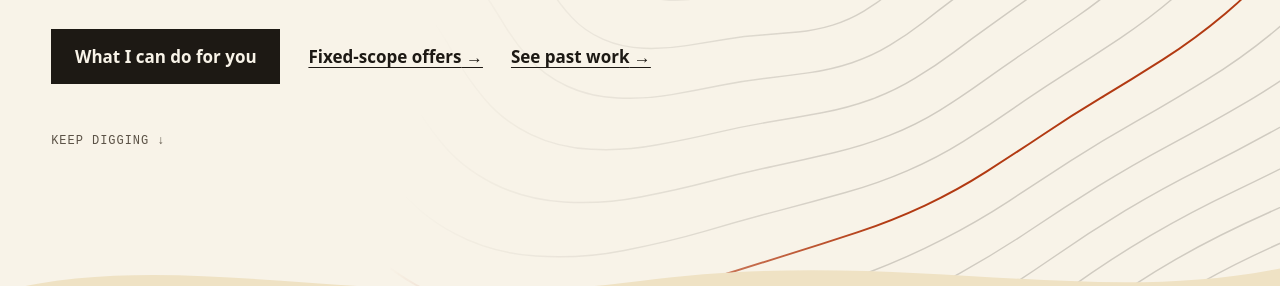
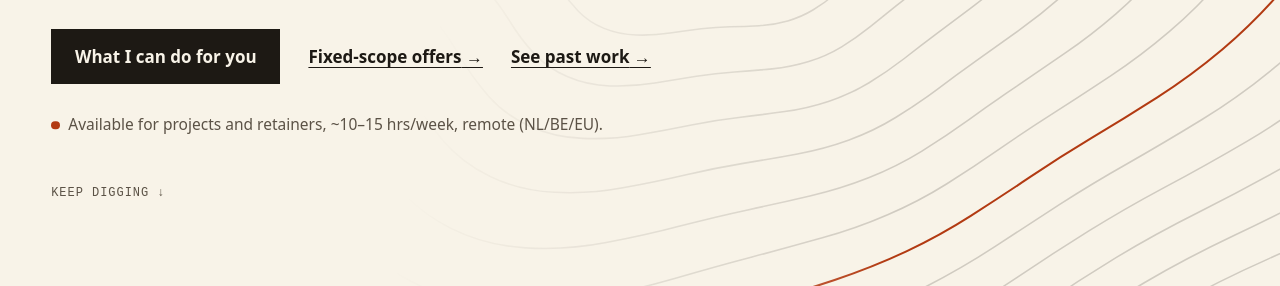
Before and after one commit to iank-nl/public-domain, an Astro site: page / in a window 1280 px wide. Shown: the part 666-952 px from the top of the page. Built offline with nearby package versions, Linux system fonts and the light colour scheme; Astro itself is replaced by a stand-in of ours.

Commit message:
Show availability on home, contact and CTA blocks
"Available for projects and retainers, ~10–15 hrs/week, remote
(NL/BE/EU)", in EN and NL, defined once in the dictionaries.

Co-Authored-By: Claude Opus 5.5 <noreply@anthropic.com>

```diff
--- a/src/components/ContactCta.astro
+++ b/src/components/ContactCta.astro
@@ -20,6 +20,7 @@ const t = dictionaries[lang];
       <a class="btn" href={site.bookingUrl}>{t.contact.book}</a>
       <a class="link arrow" href={href(lang, '/contact/#intake')}>{t.contact.intake}</a>
     </div>
+    <p class="available">{t.availability}</p>
     <p class="mail">{t.contact.orEmail} <a class="link" href={`mailto:${site.email}`}>{site.email}</a></p>
   </div>
 </section>
@@ -42,6 +43,23 @@ const t = dictionaries[lang];
     margin-top: 1.5rem;
   }
 
+  .available {
+    margin-top: 1.5rem;
+    display: inline-flex;
+    align-items: baseline;
+    gap: 0.55em;
+  }
+
+  .available::before {
+    content: '';
+    flex: none;
+    width: 0.55em;
+    height: 0.55em;
+    border-radius: 50%;
+    background: var(--accent);
+    transform: translateY(-0.05em);
+  }
+
   .mail {
     margin-top: 1.25rem;
     color: var(--ink-2);
--- a/src/components/Footer.astro
+++ b/src/components/Footer.astro
@@ -30,6 +30,7 @@ const year = new Date().getFullYear();
   <div class="wrap inner">
     <h2>{t.footer.heading}</h2>
     <p>{t.footer.body}</p>
+    <p class="available">{t.availability}</p>
     <div class="actions">
       <a class="btn" href={site.bookingUrl}>{t.contact.book}</a>
       <a class="link arrow" href={href(lang, '/contact/#intake')}>{t.contact.intake}</a>
@@ -95,6 +96,11 @@ const year = new Date().getFullYear();
     margin-bottom: 0.4em;
   }
 
+  .available {
+    margin-top: 0.4rem;
+    font-weight: 600;
+  }
+
   .actions {
     display: flex;
     flex-wrap: wrap;
--- a/src/i18n/en.ts
+++ b/src/i18n/en.ts
@@ -1,5 +1,6 @@
 export const en = {
   nav: { knowledge: 'Knowledge', work: 'Work', about: 'About', contact: 'Get in touch', menu: 'Main' },
+  availability: 'Available for projects and retainers, ~10–15 hrs/week, remote (NL/BE/EU).',
   meta: {
     description:
       'Freelance software development, server management and cyber security. Web applications and APIs, Linux and AWS, security reviews and hardening.',
--- a/src/i18n/nl.ts
+++ b/src/i18n/nl.ts
@@ -2,6 +2,7 @@ import type { en } from './en';
 
 export const nl: typeof en = {
   nav: { knowledge: 'Kennis', work: 'Werk', about: 'Over mij', contact: 'Neem contact op', menu: 'Hoofdmenu' },
+  availability: 'Beschikbaar voor projecten en doorlopende opdrachten, zo’n 10 à 15 uur per week, op afstand (NL/BE/EU).',
   meta: {
     description:
       'Freelance softwareontwikkeling, serverbeheer en cybersecurity. Webapplicaties en API’s, Linux en AWS, securityreviews en hardening.',
--- a/src/pages/[...locale]/contact.astro
+++ b/src/pages/[...locale]/contact.astro
@@ -22,6 +22,7 @@ const c = t.contact;
       <a class="btn" href={site.bookingUrl}>{c.book}</a>
       <a class="link arrow" href="#intake">{c.intake}</a>
     </div>
+    <p class="note available">{t.availability}</p>
     <p class="note">{c.reply}</p>
   </section>
 
@@ -126,6 +127,22 @@ const c = t.contact;
     max-width: 32em;
   }
 
+  .available {
+    display: inline-flex;
+    align-items: baseline;
+    gap: 0.55em;
+  }
+
+  .available::before {
+    content: '';
+    flex: none;
+    width: 0.55em;
+    height: 0.55em;
+    border-radius: 50%;
+    background: var(--accent);
+    transform: translateY(-0.05em);
+  }
+
   .columns {
     display: grid;
     grid-template-columns: minmax(0, 2fr) minmax(0, 3fr);
--- a/src/pages/[...locale]/index.astro
+++ b/src/pages/[...locale]/index.astro
@@ -39,6 +39,7 @@ const primary = [
         <a class="link arrow" href={href(lang, '/work/offers/')}>{t.home.ctaOffers}</a>
         <a class="link arrow" href={href(lang, '/work/#selected')}>{t.home.ctaSecond}</a>
       </div>
+      <p class="available rise" style="--i:4">{t.availability}</p>
       <a class="dig tag" href="#strata">{t.home.dig} ↓</a>
     </div>
   </section>
@@ -220,6 +221,25 @@ const primary = [
     margin-top: 2rem;
   }
 
+  .available {
+    margin-top: 1.75rem;
+    font-size: 0.97rem;
+    color: var(--ink-2);
+    display: inline-flex;
+    align-items: baseline;
+    gap: 0.55em;
+  }
+
+  .available::before {
+    content: '';
+    flex: none;
+    width: 0.55em;
+    height: 0.55em;
+    border-radius: 50%;
+    background: var(--accent);
+    transform: translateY(-0.05em);
+  }
+
   .dig {
     margin-top: 3rem;
     text-decoration: none;
```
